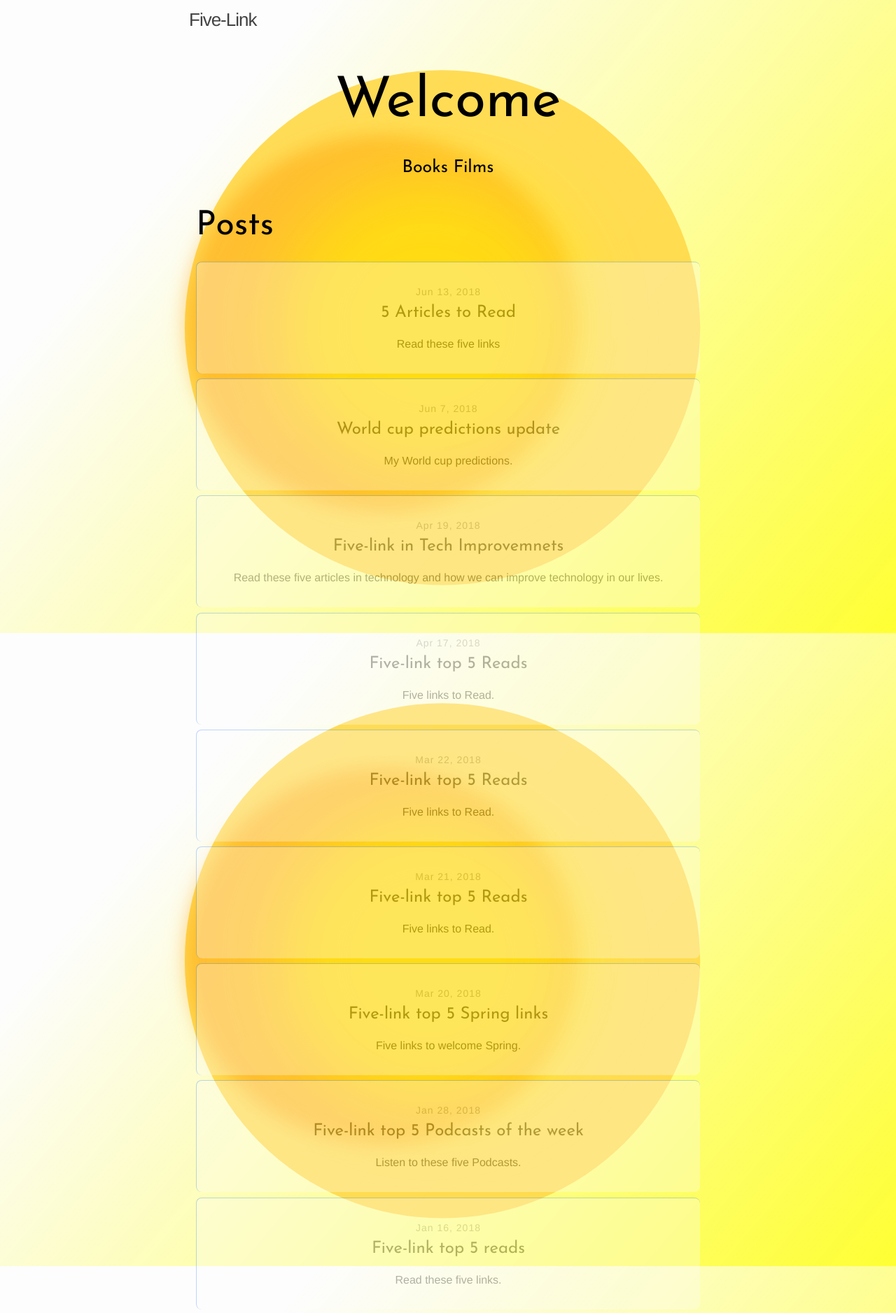
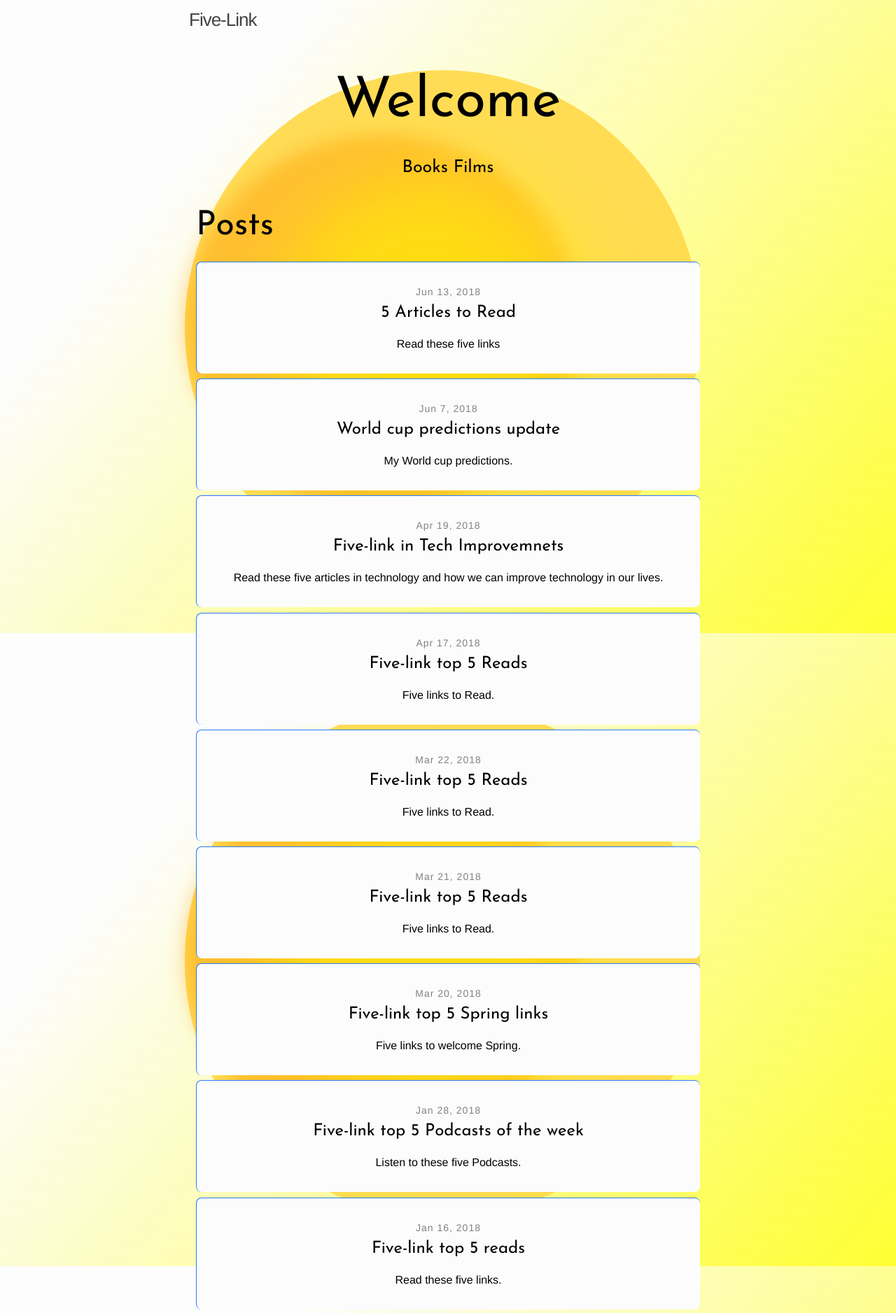
Before and after one commit to hub63501/my-links, a Jekyll site: the page built from index.html, in a window 1280 px wide. Shown: the top 1877 px of the page at 70% size. Built offline with Jekyll 4.4.1, drawn with Linux system fonts in a browser that asks for light colours.

Commit message:
changed opacity

```diff
--- a/css/home.css
+++ b/css/home.css
@@ -63,7 +63,6 @@ Home
     margin-bottom: 1%;
     width: auto;
     display: block;
-    filter: opacity(30%);
     transition-duration: 0.3s;
     -moz-transition-duration: 0.3s;
     -webkit-transition-duration: 0.3s;
```
